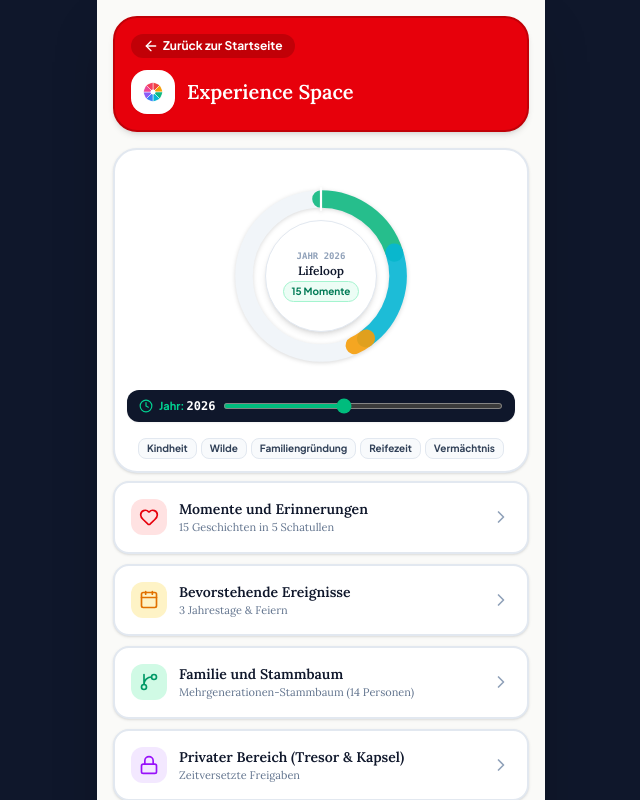
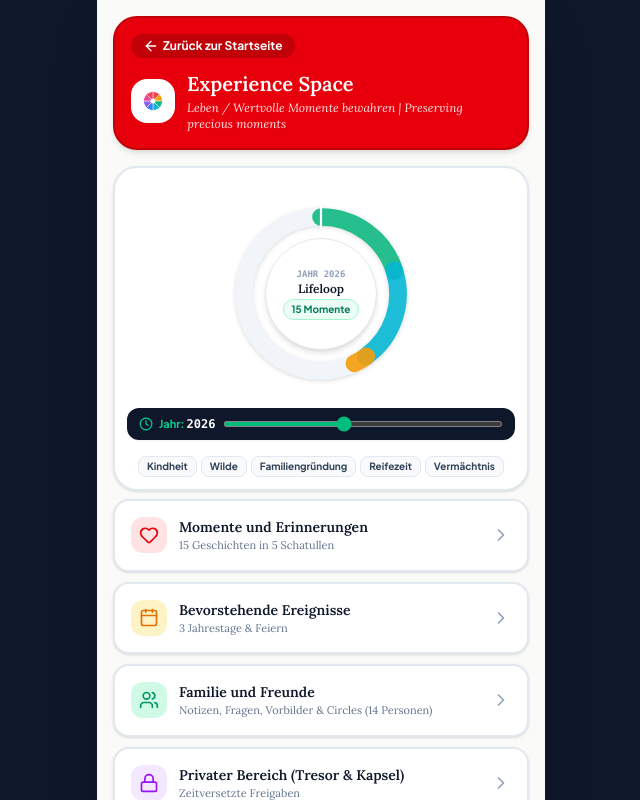
Before and after one commit to TitusSchroeder/Kaleidospace, a React (Vite) app: page / in a window 1280 px wide. Both pictures are taken after a click on the element "EXPERIENCE". Shown: the top 800 px of the page, without its empty margins (319-959 px from the left). Built offline with nearby package versions, Linux system fonts and the light colour scheme.

Commit message:
feat: align all spaces across V1, Sanctuary, and Obsidian to master KALEIDOspace taxonomy and subtitles

```diff
--- a/src/components/SpaceRingHeader.jsx
+++ b/src/components/SpaceRingHeader.jsx
@@ -61,6 +61,9 @@ export const SpaceRingHeader = ({ activeSpace = 'home', onSelectSpace, onSwitchT
           <p className="text-xs font-serif italic text-emerald-400">
             Celebrating life
           </p>
+          <p className="text-[9px] font-mono text-slate-400 mt-0.5">
+            Mein Lebensbegleiter | My Life Companion (Life Operating System)
+          </p>
         </div>
 
         {onSwitchToIOS26 && (
--- a/src/components/StitchObsidian.jsx
+++ b/src/components/StitchObsidian.jsx
@@ -121,10 +121,13 @@ export const StitchObsidian = ({
 
             <div className="space-y-1">
               <h1 className="font-geist-obsidian text-2xl font-extrabold text-white tracking-tight leading-tight">
-                Obsidian Cockpit
+                KALEIDOspace
               </h1>
-              <p className="text-xs text-[#c7c4d7] leading-relaxed">
-                Präzises Digitales Lebens-Betriebssystem im Obsidian Hardware-Interface.
+              <p className="text-xs font-geist-obsidian italic text-[#4cd7f6] font-semibold">
+                Celebrating life
+              </p>
+              <p className="text-[10px] text-[#c7c4d7] leading-relaxed">
+                Mein Lebensbegleiter | My Life Companion (Life Operating System)
               </p>
             </div>
 
--- a/src/components/StitchSanctuary.jsx
+++ b/src/components/StitchSanctuary.jsx
@@ -123,10 +123,13 @@ export const StitchSanctuary = ({
 
             <div className="space-y-1">
               <h1 className="font-serif-sanctuary text-2xl font-bold text-[#1b1c1a] tracking-tight">
-                Mein Lebensbegleiter
+                KALEIDOspace
               </h1>
-              <p className="text-xs text-[#554336] leading-relaxed">
-                Ihre Lebenserfahrungen, Familienstammbaum & Werte im sanften Papier-Design.
+              <p className="text-xs font-serif-sanctuary italic text-[#8d4b00] font-semibold">
+                Celebrating life
+              </p>
+              <p className="text-[10px] text-[#554336] leading-relaxed">
+                Mein Lebensbegleiter | My Life Companion (Life Operating System)
               </p>
             </div>
 
--- a/src/components/spaces/ExperienceSpace.jsx
+++ b/src/components/spaces/ExperienceSpace.jsx
@@ -286,7 +286,12 @@ export const ExperienceSpace = ({ memories = [], phases = [], simulatedDate, onD
           <div className="p-2.5 bg-white text-red-600 rounded-2xl shadow-xs">
             <KaleidoscopeIcon className="w-6 h-6" />
           </div>
-          <h2 className="text-xl font-serif font-bold">Experience Space</h2>
+          <div>
+            <h2 className="text-xl font-serif font-bold">Experience Space</h2>
+            <p className="text-xs font-serif italic text-red-100 mt-0.5">
+              Leben / Wertvolle Momente bewahren | Preserving precious moments
+            </p>
+          </div>
         </div>
       </div>
 
@@ -339,18 +344,18 @@ export const ExperienceSpace = ({ memories = [], phases = [], simulatedDate, onD
               <ChevronRight className="w-5 h-5 text-slate-400" />
             </div>
 
-            {/* MODULE 3: FAMILIE UND STAMMBAUM */}
+            {/* MODULE 3: FAMILIE UND FREUNDE */}
             <div
               onClick={() => setSubView('family')}
               className="p-4 bg-white rounded-2xl border-2 border-slate-200 shadow-sm hover:border-red-500 transition-all cursor-pointer flex items-center justify-between"
             >
               <div className="flex items-center gap-3">
                 <div className="p-2 bg-emerald-100 text-emerald-600 rounded-xl">
-                  <GitBranch className="w-5 h-5" />
+                  <Users className="w-5 h-5" />
                 </div>
                 <div>
-                  <h3 className="font-serif font-bold text-sm text-slate-900">Familie und Stammbaum</h3>
-                  <p className="text-[11px] text-slate-500 font-serif">Mehrgenerationen-Stammbaum ({friendsList.length} Personen)</p>
+                  <h3 className="font-serif font-bold text-sm text-slate-900">Familie und Freunde</h3>
+                  <p className="text-[11px] text-slate-500 font-serif">Notizen, Fragen, Vorbilder & Circles ({friendsList.length} Personen)</p>
                 </div>
               </div>
               <ChevronRight className="w-5 h-5 text-slate-400" />
--- a/src/components/spaces/LifeSpace.jsx
+++ b/src/components/spaces/LifeSpace.jsx
@@ -72,7 +72,12 @@ export const LifeSpace = ({ letztesKapitel, onUpdateLetztesKapitel, onGoHome })
           <div className="p-2.5 bg-white text-blue-600 rounded-2xl shadow-xs">
             <Target className="w-6 h-6" />
           </div>
-          <h2 className="text-xl font-serif font-bold">Life Space</h2>
+          <div>
+            <h2 className="text-xl font-serif font-bold">Life Space</h2>
+            <p className="text-xs font-serif italic text-blue-100 mt-0.5">
+              Management / Planung und Umsetzung / Wesentliches im Blick behalten | Getting the essentials straight
+            </p>
+          </div>
         </div>
       </div>
 
--- a/src/components/spaces/PersonalSpace.jsx
+++ b/src/components/spaces/PersonalSpace.jsx
@@ -147,7 +147,12 @@ export const PersonalSpace = ({ werte = [], onAddWerte, onDeleteWerte, letztesKa
           <div className="p-2.5 bg-white text-emerald-600 rounded-2xl shadow-xs">
             <Fingerprint className="w-6 h-6" />
           </div>
-          <h2 className="text-xl font-serif font-bold">Personal Space</h2>
+          <div>
+            <h2 className="text-xl font-serif font-bold">Personal Space</h2>
+            <p className="text-xs font-serif italic text-emerald-100 mt-0.5">
+              Einordnen / Rahmen / Korridor / Verstehen / ideell / Das Leben bewusst leben | Living life mindfully
+            </p>
+          </div>
         </div>
       </div>
 
```
